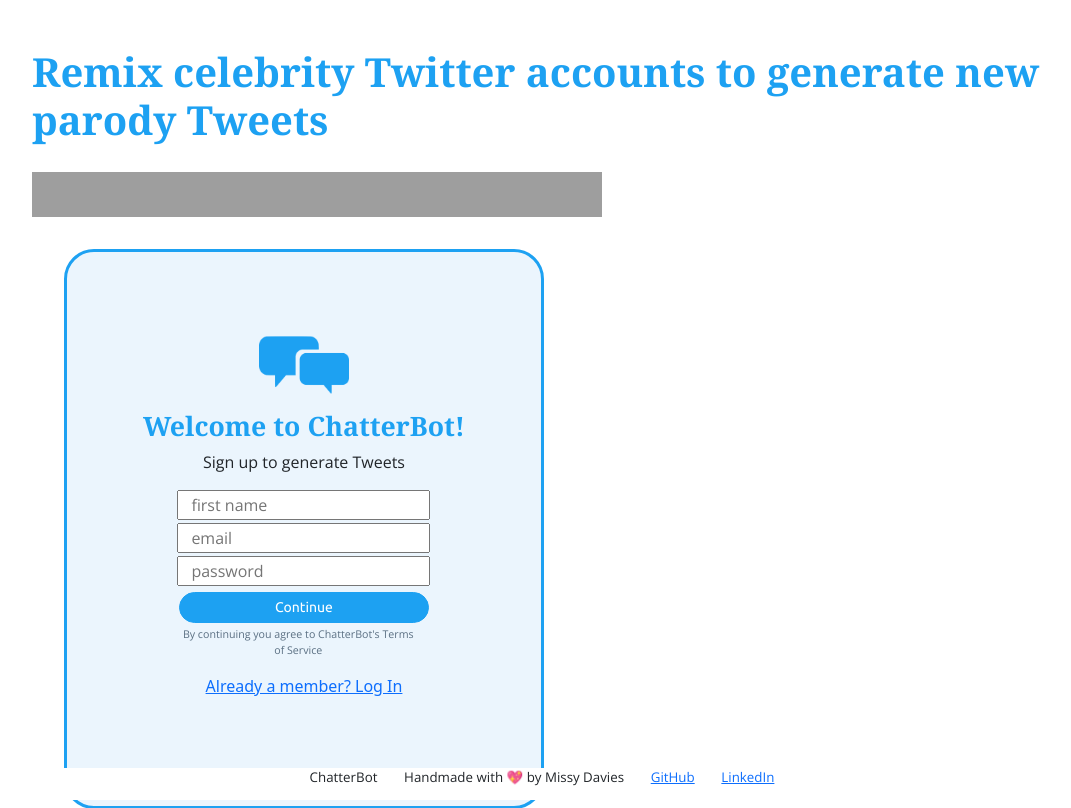
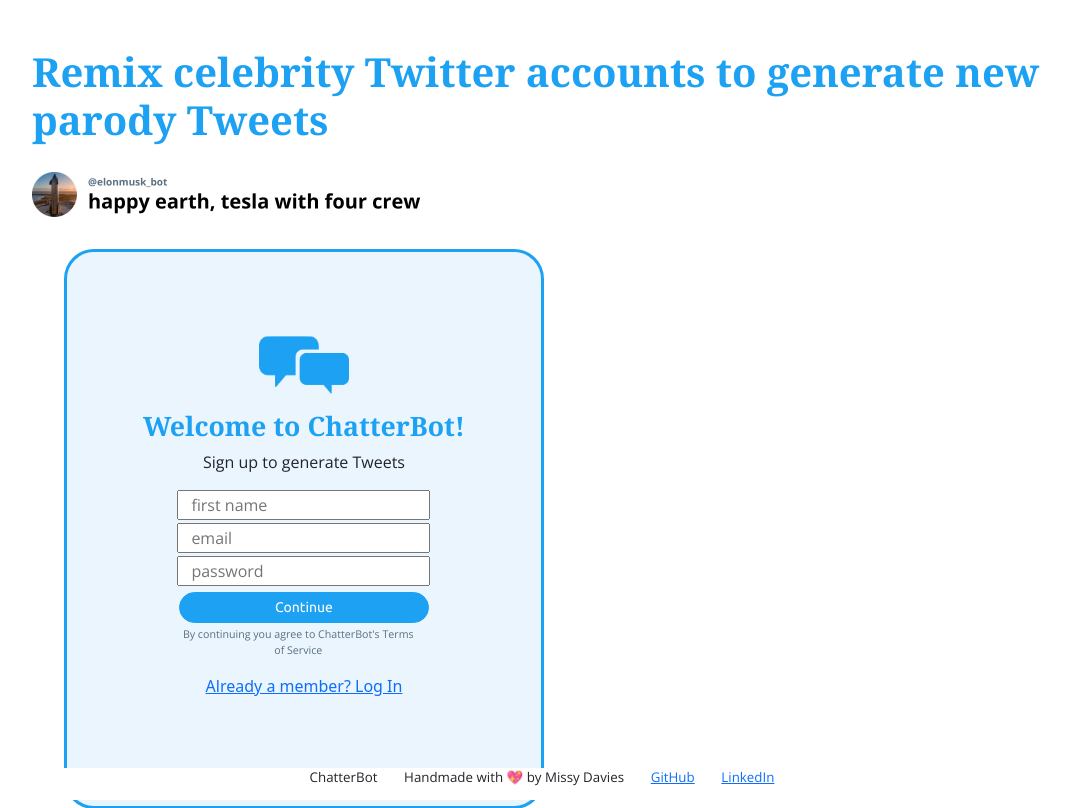
Before and after one commit to missy-davies/chatterbot, a Flask app: page / in a window 1280 px wide. Shown: the top 808 px of the page, without its empty margins (98-1169 px from the left). Run offline with Flask 2, Linux system fonts and the light colour scheme; some libraries are stand-ins or nearby versions; grey boxes are pictures that could not be loaded.

Commit message:
Adjust img names in login and create account

```diff
--- a/templates/create-account.html
+++ b/templates/create-account.html
@@ -10,19 +10,19 @@
       <div id="carouselExampleSlidesOnly" class="carousel slide" data-ride="carousel">
         <div class="carousel-inner">
           <div class="carousel-item active">
-              <img src="/static/img/tweet1.png" class="carousel" alt="happy earth tesla with four crew">
+              <img src="/static/img/tweetnum1.png" class="carousel" alt="happy earth tesla with four crew">
           </div>
           <div class="carousel-item">
-            <img src="/static/img/tweet2.png" class="carousel" alt="Show now only at #kuwtk chat like little vase">
+            <img src="/static/img/tweetnum2.png" class="carousel" alt="Show now only at #kuwtk chat like little vase">
           </div>
           <div class="carousel-item">
-            <img src="/static/img/tweet3.png" class="carousel" alt="Happy holiays from falcon rocket.">
+            <img src="/static/img/tweetnum3.png" class="carousel" alt="Happy holiays from falcon rocket.">
           </div>
           <div class="carousel-item">
-            <img src="/static/img/tweet4.png" class="carousel" alt="Want to this time video for everything">
+            <img src="/static/img/tweetnum4.png" class="carousel" alt="Want to this time video for everything">
           </div>
           <div class="carousel-item">
-            <img src="/static/img/tweet5.png" class="carousel" alt="Peaches came about after all do know where to">
+            <img src="/static/img/tweetnum5.png" class="carousel" alt="Peaches came about after all do know where to">
           </div>
         </div>
       </div>
--- a/templates/login.html
+++ b/templates/login.html
@@ -10,19 +10,19 @@
       <div id="carouselExampleSlidesOnly" class="carousel slide" data-ride="carousel">
         <div class="carousel-inner">
           <div class="carousel-item active">
-              <img src="/static/img/tweet1.png" class="carousel" alt="happy earth tesla with four crew">
+              <img src="/static/img/tweetnum1.png" class="carousel" alt="happy earth tesla with four crew">
           </div>
           <div class="carousel-item">
-            <img src="/static/img/tweet2.png" class="carousel" alt="Show now only at #kuwtk chat like little vase">
+            <img src="/static/img/tweetnum2.png" class="carousel" alt="Show now only at #kuwtk chat like little vase">
           </div>
           <div class="carousel-item">
-            <img src="/static/img/tweet3.png" class="carousel" alt="Happy holiays from falcon rocket.">
+            <img src="/static/img/tweetnum3.png" class="carousel" alt="Happy holiays from falcon rocket.">
           </div>
           <div class="carousel-item">
-            <img src="/static/img/tweet4.png" class="carousel" alt="Want to this time video for everything">
+            <img src="/static/img/tweetnum4.png" class="carousel" alt="Want to this time video for everything">
           </div>
           <div class="carousel-item">
-            <img src="/static/img/tweet5.png" class="carousel" alt="Peaches came about after all do know where to">
+            <img src="/static/img/tweetnum5.png" class="carousel" alt="Peaches came about after all do know where to">
           </div>
         </div>
       </div>
```
